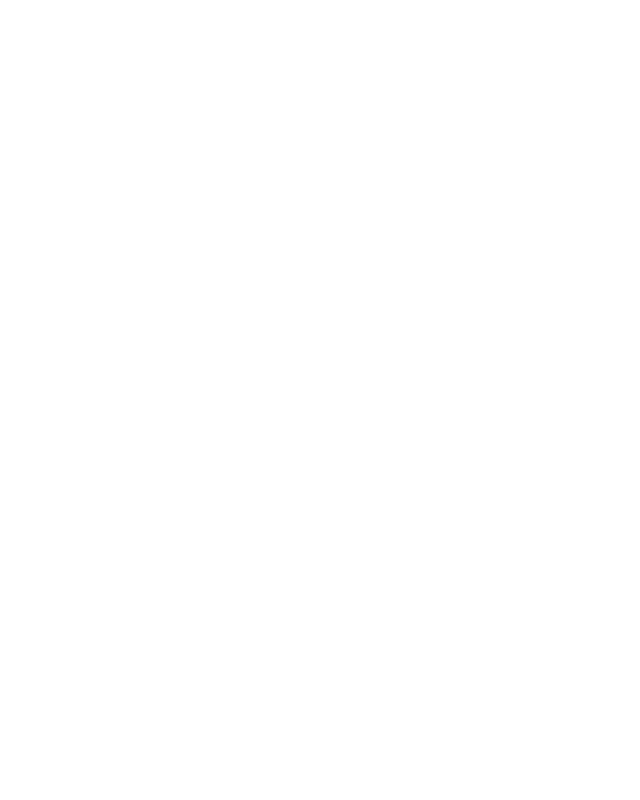
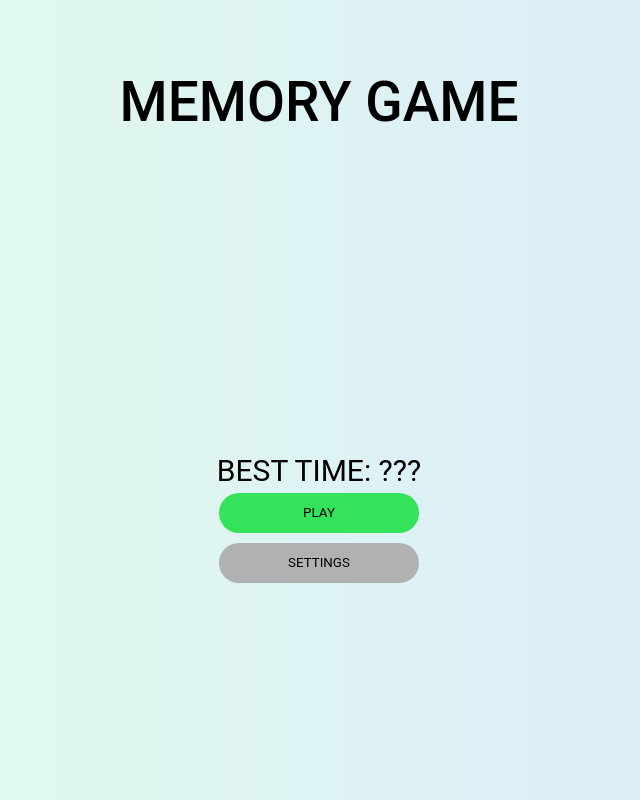
Before and after one commit to minuminuminu/memory-game, a React (Vite) app: page / in a window 1280 px wide. Shown: the whole page, without its empty margins (321-961 px from the left). Built offline with nearby package versions, Linux system fonts and the light colour scheme.

Commit message:
add start menu

```diff
--- a/package.json
+++ b/package.json
@@ -8,7 +8,8 @@
   },
   "dependencies": {
     "react": "^17.0.2",
-    "react-dom": "^17.0.2"
+    "react-dom": "^17.0.2",
+    "styled-components": "^5.3.3"
   },
   "devDependencies": {
     "@vitejs/plugin-react": "^1.0.7",
--- a/src/App.jsx
+++ b/src/App.jsx
@@ -1,7 +1,24 @@
-import { useState } from "react";
+import { Menu } from "./Components/Menu";
+import GlobalStyle from "./styles/GlobalStyle";
+import styled from "styled-components";
+
+const FullBody = styled.div`
+  height: 100vh;
+  width: 100vw;
+  background-image: url("/background.png");
+  background-position: center;
+  background-repeat: no-repeat;
+  background-size: cover;
+  position: relative;
+`;
 
 function App() {
-  return <div></div>;
+  return (
+    <FullBody>
+      <Menu />
+      <GlobalStyle />
+    </FullBody>
+  );
 }
 
 export default App;
--- /dev/null
+++ b/src/Components/Menu.jsx
@@ -0,0 +1,31 @@
+import {
+  MenuContainer,
+  HeaderContainer,
+  H1,
+  HighScore,
+  PlayButton,
+  SettingsButton,
+  UI,
+} from "../styles/MenuStyles";
+import { useState } from "react";
+
+export const Menu = () => {
+  const [highScore, setHighScore] = useState(
+    localStorage.getItem("high_score")
+  );
+
+  return (
+    <MenuContainer>
+      <HeaderContainer>
+        <H1>Memory Game</H1>
+      </HeaderContainer>
+      <UI>
+        <HighScore>
+          BEST TIME: {highScore == null ? "???" : highScore}
+        </HighScore>
+        <PlayButton>PLAY</PlayButton>
+        <SettingsButton>SETTINGS</SettingsButton>
+      </UI>
+    </MenuContainer>
+  );
+};
--- /dev/null
+++ b/src/styles/GlobalStyle.js
@@ -0,0 +1,13 @@
+import { createGlobalStyle } from "styled-components";
+
+const GlobalStyle = createGlobalStyle`
+  @import url('https://fonts.googleapis.com/css2?family=Roboto:wght@100;300;400;500;700&display=swap');
+
+  *{
+    font-family: 'Roboto', sans-serif;
+    margin:0;
+    box-sizing: border-box;
+  }
+`;
+
+export default GlobalStyle;
--- /dev/null
+++ b/src/styles/MenuStyles.js
@@ -0,0 +1,70 @@
+import styled from "styled-components";
+
+export const MenuContainer = styled.div`
+  width: 100%;
+  height: 100%;
+  display: flex;
+  justify-content: center;
+  align-items: center;
+  flex-direction: column;
+`;
+
+export const HeaderContainer = styled.div`
+  width: 100%;
+  height: 20vh;
+  top: 0;
+  position: absolute;
+  display: flex;
+  justify-content: center;
+`;
+
+export const H1 = styled.h1`
+  color: black;
+  text-transform: uppercase;
+  font-weight: 500;
+  font-size: 55px;
+  margin-top: 70px;
+`;
+
+export const UI = styled.div`
+  width: 100%;
+  height: 100%;
+  display: flex;
+  justify-content: center;
+  align-items: center;
+  flex-direction: column;
+  margin-top: 30vh;
+`;
+
+export const HighScore = styled.h2`
+  font-weight: 400;
+  font-size: 30px;
+`;
+
+export const PlayButton = styled.button`
+  width: 200px;
+  height: 40px;
+  border-radius: 50px;
+  background-color: #34e35a;
+  border: 0;
+  margin: 5px;
+  transition: background-color 0.1s;
+
+  &:hover {
+    background-color: #37c456;
+  }
+`;
+
+export const SettingsButton = styled.button`
+  width: 200px;
+  height: 40px;
+  border-radius: 50px;
+  background-color: #afb1b3;
+  border: 0;
+  margin: 5px;
+  transition: background-color 0.1s;
+
+  &:hover {
+    background-color: #9da0a1;
+  }
+`;
```
Also changed, not shown: public/background.png (added), 1 other file (tests, documents, lock files or other folders).
